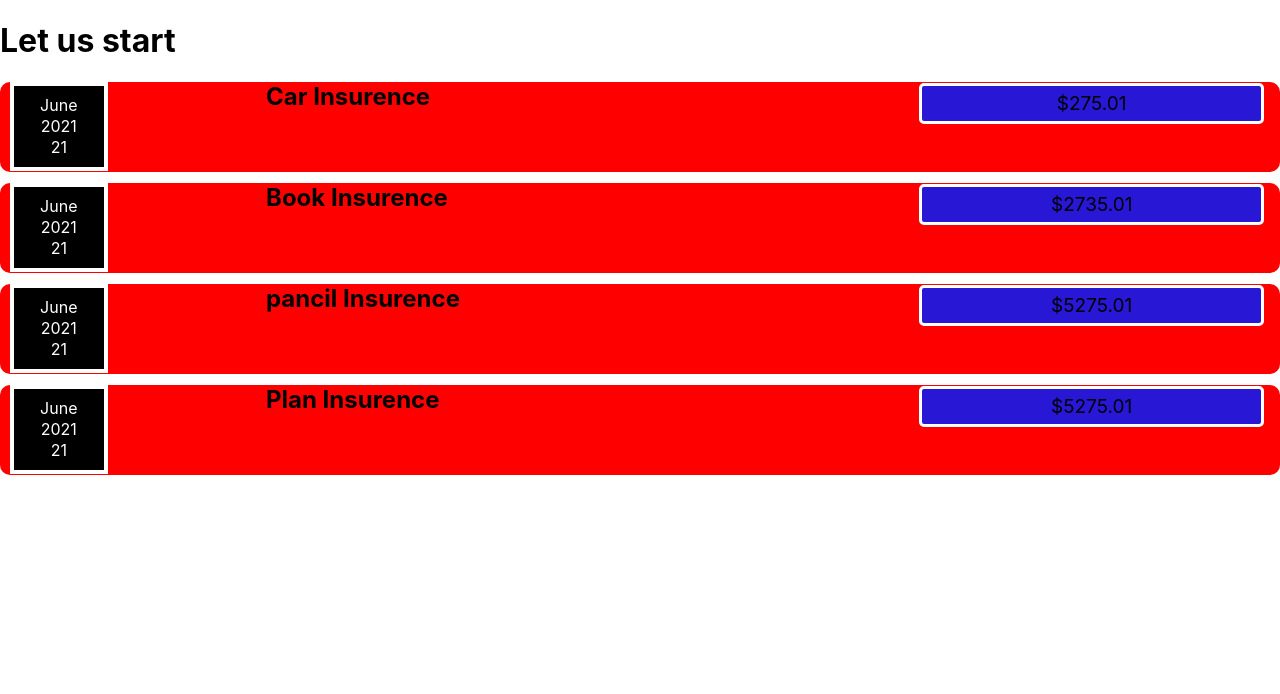
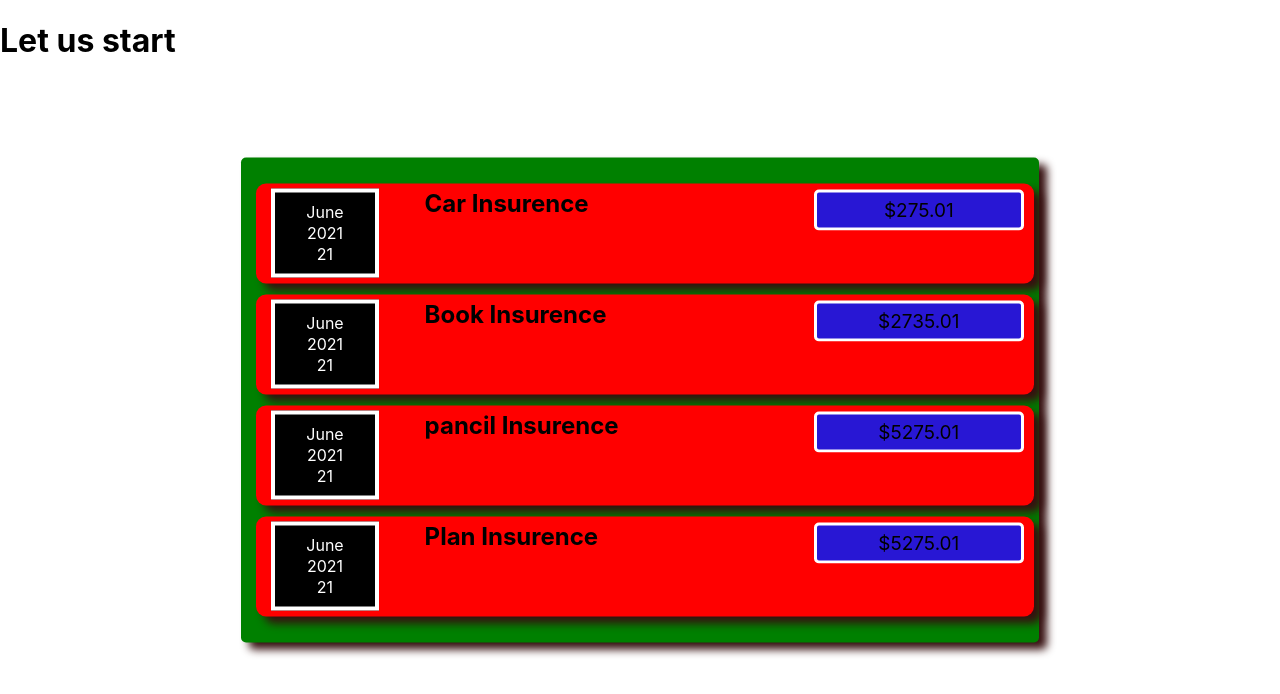
Before and after one commit to nuruzzamanHimel0/18_react_js_udemy_course, a React (Create React App) app in the folder react-complete-guide/: page / in a window 1280 px wide. Shown: the top 694 px of the page. Built offline with nearby package versions, Linux system fonts and the light colour scheme.

Commit message:
The Concept of _Composition_ (_children props_)

```diff
--- a/react-complete-guide/src/App.js
+++ b/react-complete-guide/src/App.js
@@ -1,5 +1,6 @@
 
-import ExpenceItem from './Components/ExpenceItem.js'
+
+import Expence from './Components/Expence.js'
 
 function App(){
   const expences = [
@@ -12,34 +13,8 @@ function App(){
     <div>
       <h1> Let us start</h1>
 
-      <ExpenceItem
-      title={expences[0].title}
-      amount={expences[0].amount}
-      datetime ={expences[0].datetime} >
+      <Expence expences={expences}></Expence>
 
-      </ExpenceItem>
-
-      <ExpenceItem
-      title={expences[1].title}
-      amount={expences[1].amount}
-      datetime ={expences[1].datetime} >
-
-      </ExpenceItem>
-
-      <ExpenceItem
-      title={expences[2].title}
-      amount={expences[2].amount}
-      datetime ={expences[2].datetime} >
-
-      </ExpenceItem>
-
-      <ExpenceItem
-      title={expences[3].title}
-      amount={expences[3].amount}
-      datetime ={expences[3].datetime}
-      >
-
-      </ExpenceItem>
 
 
     </div>
--- /dev/null
+++ b/react-complete-guide/src/Components/Card.css
@@ -0,0 +1,4 @@
+.card{
+    box-shadow: 8px 7px 8px 0px #361010;
+    border-radius: 5px;
+}
--- /dev/null
+++ b/react-complete-guide/src/Components/Card.js
@@ -0,0 +1,9 @@
+import "./Card.css"
+function Card(props){
+    const classes = 'card '+props.className;
+    return (
+        <div className={classes}>{props.children}</div>
+    );
+}
+
+export default Card;
--- /dev/null
+++ b/react-complete-guide/src/Components/Expence.js
@@ -0,0 +1,38 @@
+import ExpenceItem from './ExpenceItem.js'
+import Card from './Card.js'
+function Expence(props){
+
+    return (
+        <Card className="hole_expences">
+            <ExpenceItem
+            title={props.expences[0].title}
+            amount={props.expences[0].amount}
+            datetime ={props.expences[0].datetime} >
+
+            </ExpenceItem>
+
+            <ExpenceItem
+            title={props.expences[1].title}
+            amount={props.expences[1].amount}
+            datetime ={props.expences[1].datetime} >
+
+            </ExpenceItem>
+
+            <ExpenceItem
+            title={props.expences[2].title}
+            amount={props.expences[2].amount}
+            datetime ={props.expences[2].datetime} >
+
+            </ExpenceItem>
+
+            <ExpenceItem
+            title={props.expences[3].title}
+            amount={props.expences[3].amount}
+            datetime ={props.expences[3].datetime}
+            >
+            </ExpenceItem>
+      </Card>
+    );
+}
+
+export default Expence;
--- a/react-complete-guide/src/Components/ExpenceDate.css
+++ b/react-complete-guide/src/Components/ExpenceDate.css
@@ -1,5 +1,5 @@
 .expance_date_inner{
-    width: 35%;
+    width: 100px;
     background: rgb(0, 0, 0);
     color: rgb(255, 255, 255);
     text-align: center;
--- a/react-complete-guide/src/Components/ExpenceItem.css
+++ b/react-complete-guide/src/Components/ExpenceItem.css
@@ -1,9 +1,21 @@
+.hole_expences{
+    width: 60%;
+    position: absolute;
+    top: 50%;
+    left: 50%;
+    transform: translate(-50%,-50%);
+    padding: 15px;
+    background: green;
+    border-radius: 5px;
+}
 .experience-item{
     width: 100%;
     background: red;
     height: 90px;
     border-radius: 10px;
     margin: 11px 0;
+    padding: 5px;
+    box-shadow: 8px 7px 8px 0px #361010;
 }
 .experience-item .experience-item-date{
     width: 20%;
--- a/react-complete-guide/src/Components/ExpenceItem.js
+++ b/react-complete-guide/src/Components/ExpenceItem.js
@@ -1,17 +1,18 @@
 import ExpenceDate from './ExpenceDate.js'
+import Card from "./Card.js"
 import './ExpenceItem.css'
 
 function ExpenceItem(props){
 
     return (
-       <div className='experience-item'>
+       <Card className='experience-item'>
            <ExpenceDate datetime={props.datetime} />
 
            <div className='experience-item-price'>
                <h2> {props.title} </h2>
                <div>${props.amount}</div>
            </div>
-       </div>
+       </Card>
     );
 }
 
```
